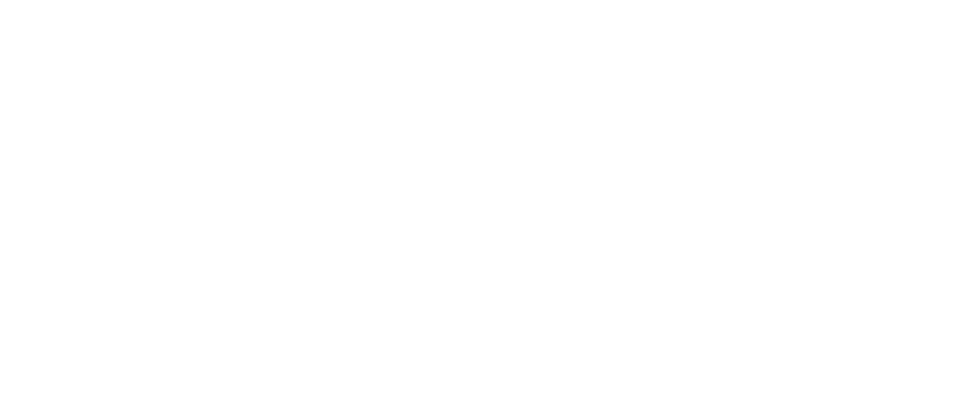
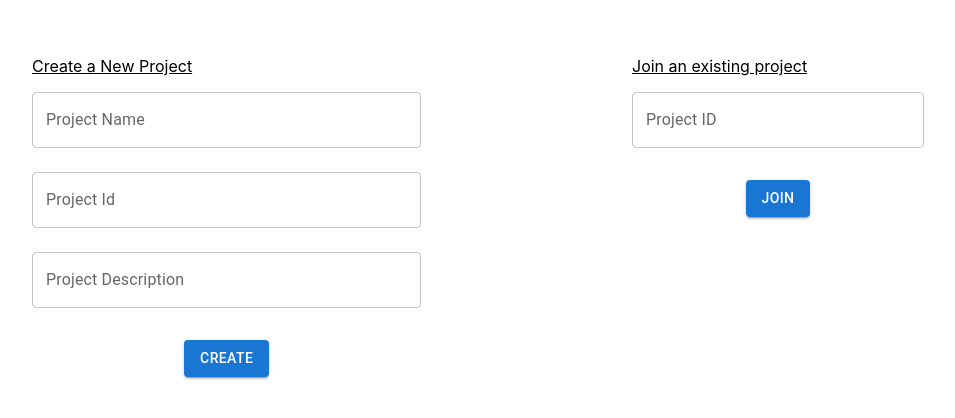
Before and after one commit to sudiksha-g/HardwareProject, a React (Create React App) app in the folder haas-app/: page /project in a window 1280 px wide. Before the commit this address had no page. Shown: the top 418 px of the page, without its empty margins (16-971 px from the left). Built offline with nearby package versions, Linux system fonts and the light colour scheme.

Commit message:
Implemented project page

```diff
--- a/haas-app/src/App.js
+++ b/haas-app/src/App.js
@@ -8,6 +8,7 @@
 import "./App.css";
 import Register from "./components/register/register";
 import Login from "./components/login/login";
+import Project from "./components/project/project";
 
 function App() {
   return (
@@ -15,6 +16,7 @@
       <Routes>
         <Route path="/" element={<Login />} />
         <Route path="/register" element={<Register />} />
+        <Route path="/project" element={<Project />} />
       </Routes>
     </BrowserRouter>
   );
--- /dev/null
+++ b/haas-app/src/components/project/project.js
@@ -0,0 +1,49 @@
+import React, { useState, useEffect } from "react";
+import CommonTextBox from "../common/TextBox/textbox";
+import CommonButton from "../common/Button/button";
+import { Grid } from "@mui/material";
+
+
+const Project = (props) => {
+
+  return (
+    <Grid container spacing={2} padding="48px">
+      <Grid item xs={6}>
+        <div style={{ marginTop: "8px", textDecoration: "underline", cursor: "pointer" }}>
+          Create a New Project
+        </div>
+        <Grid item xs={8}>
+          <CommonTextBox label="Project Name" name="projectName" />
+          <CommonTextBox label="Project Id" name="projectId" />
+          <CommonTextBox label="Project Description" name="projectDesc" />
+          <Grid
+            item
+            justifyContent="center"
+            display="flex"
+            style={{ marginTop: "24px" }}
+          >
+            <CommonButton>Create</CommonButton>
+          </Grid>
+        </Grid>
+      </Grid>
+      <Grid item xs={6}>
+        <div style={{ marginTop: "8px", textDecoration: "underline",cursor: "pointer" }}>
+          Join an existing project
+        </div>
+        <Grid item xs={6}>
+          <CommonTextBox label="Project ID" name="projectId" />
+          <Grid
+            item
+            justifyContent="center"
+            display="flex"
+            style={{ marginTop: "24px" }}
+          >
+            <CommonButton>Join</CommonButton>
+          </Grid>
+        </Grid>
+      </Grid>
+    </Grid>
+  );
+};
+
+export default Project;
```
